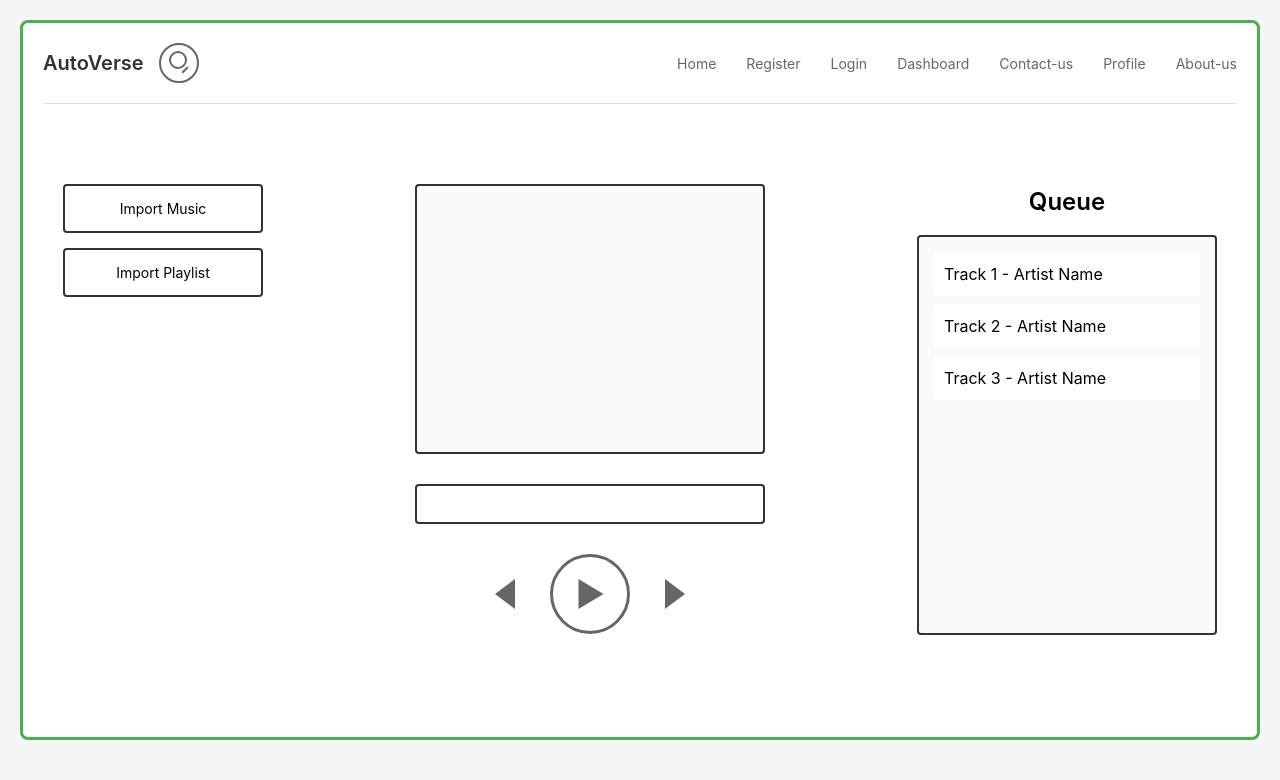
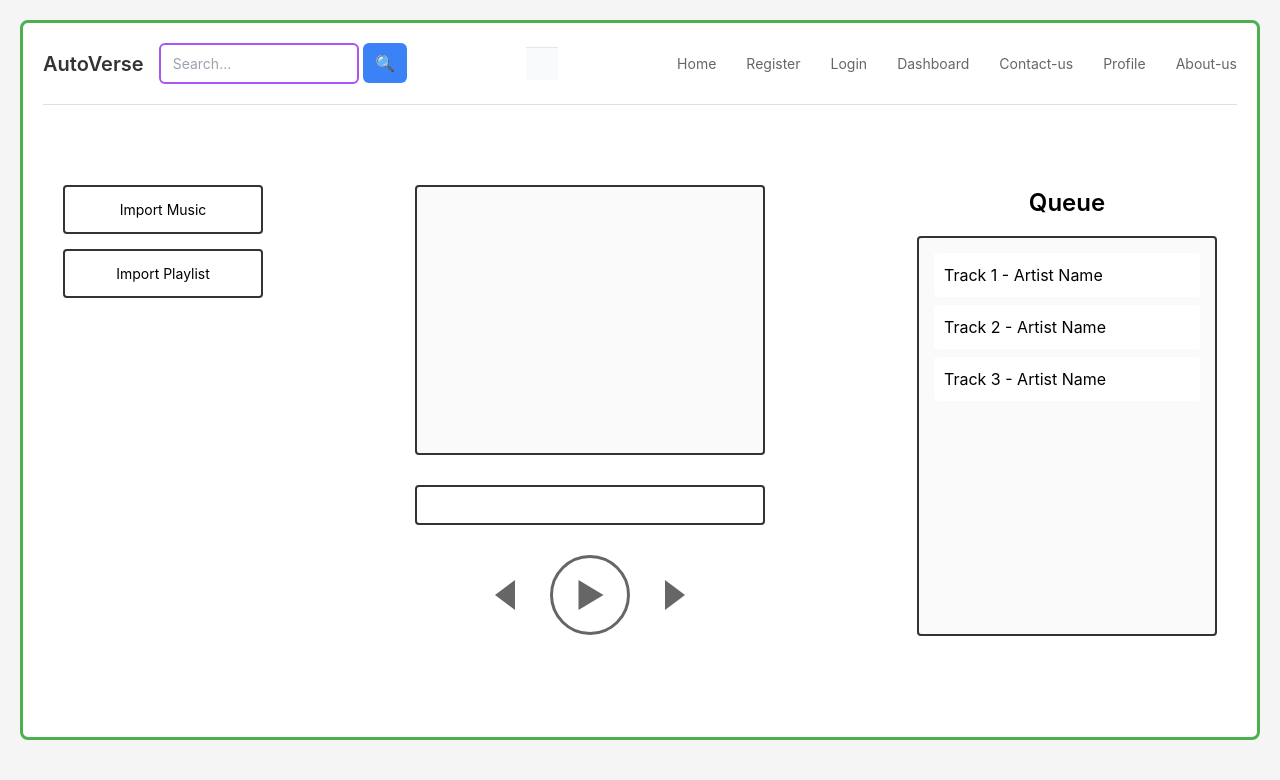
Before and after one commit to KyleKyleA/AutoVerse-Music, a PHP site: page / in a window 1280 px wide. Shown: the top 780 px of the page. Run offline with PHP 8.4, Linux system fonts and the light colour scheme; some libraries are stand-ins or nearby versions.

Commit message:
today just working on search.js and maybe other components and updating the html page before moving to backend

```diff
--- a/FrontEnd/components/search.js
+++ b/FrontEnd/components/search.js
@@ -0,0 +1,44 @@
+/*Author: Kyle Angeles  */
+/*File: search.js  */
+/*Date Modified: 1/1/2026 */
+/*Description: Search Functionality  */
+
+// Get references to search elements from the HTML page
+const searchBtn = document.getElementById("searchBtn");
+const searchPanel = document.getElementById("searchPanel");
+const searchArea = document.getElementById("searchArea");
+
+// Toggling Hidden
+searchBtn.addEventListener("click", () => {
+    searchPanel = searchArea.classList.toggle("hidden");
+});
+
+
+
+// Function to handle search functionality
+document.getElementById("searchInput").addEventListener("input", function(event) {
+    const query = event.target.value.toLowerCase();
+
+    // PlaceHolder for the search logic
+    console.log("Searching for: " + query);
+
+    // Filtering
+    const resultsContainer = document.getElementById("searchResults");
+    resultsContainer.innerHTML = ""; // Clear previous results
+
+    // Placeholder data for demonstration
+    const sampleData = [
+        "Song One",
+        "Another Song",
+        "Third Track",
+        "Fourth Melody",
+        "Fifth Harmony"
+    ];
+    const filteredResults = sampleData.filter(item => item.toLowerCase().includes(query));
+    filteredResults.forEach(result => {
+        const resultItem = document.createElement("div");
+        resultItem.textContent = result;
+        resultsContainer.appendChild(resultItem);
+    });
+
+});
--- a/FrontEnd/index.html
+++ b/FrontEnd/index.html
@@ -22,10 +22,21 @@
 
     <!-- Header Section -->
     <header>
-        <div class="brand-section">
+         <div class="brand-section">
             <div class="brand-title">AutoVerse</div>
-            <div class="search-icon"></div>
+            <div class="search">
+                <input type="text" id="searchInput" placeholder="Search..." title="Search">
+                <button id="searchBtn">🔍</button>
+            </div>
+        </div
+        <!-- Search Panel for the user where they can search up music or playlists -->
+        <div id="searchPanel" class="search-panel hidden">
+            <textarea id="searchArea" placeholder="Search your music or playlists..."></textarea>
         </div>
+
+        <div id="searchResults" class="search-results"></div>
+
+
 
         <!-- Navigation bar -->
         <nav>
@@ -168,6 +179,7 @@
 
 <!-- JavaScript -->
 <script src="app.js"></script>
+<script src="./components/search.js"></script>
 
 </body>
 </html>
--- a/FrontEnd/style.css
+++ b/FrontEnd/style.css
@@ -399,3 +399,95 @@ footer p {
 .hidden-input {
     display: none;
 }
+
+/* ================================
+   SEARCH BAR + SEARCH PANEL STYLES
+   ================================ */
+
+/* Search Bar Container */
+.search-icon {
+    display: flex;
+    align-items: center;
+    gap: 8px;
+    border: none;
+    background: none;
+    width: auto;
+    height: auto;
+    cursor: default;
+}
+
+/* Search Input */
+#searchInput {
+    border: 2px solid #a855f7; /* Purple */
+    border-radius: 6px;
+    padding: 8px 12px;
+    font-size: 14px;
+    width: 200px;
+    transition: border-color 0.3s ease;
+}
+
+#searchInput:focus {
+    border-color: #c084fc; /* Lighter purple */
+    outline: none;
+}
+
+/* Search Button */
+#searchBtn {
+    background-color: #3b82f6; /* Blue */
+    color: white;
+    padding: 8px 12px;
+    border-radius: 6px;
+    font-size: 16px;
+    cursor: pointer;
+    border: none;
+    transition: background-color 0.3s ease;
+}
+
+#searchBtn:hover {
+    background-color: #2563eb; /* Darker blue */
+}
+
+/* Search Panel (textarea container) */
+.search-panel {
+    width: 100%;
+    padding: 16px;
+    background-color: #f3f4f6; /* Light gray */
+    border-top: 2px solid #22c55e; /* Green */
+    margin-top: 10px;
+}
+
+.search-panel.hidden {
+    display: none;
+}
+
+/* Search Textarea */
+#searchArea {
+    width: 100%;
+    height: 100px;
+    padding: 10px;
+    font-size: 15px;
+    border: 2px solid #22c55e;
+    border-radius: 6px;
+    resize: none;
+    background-color: #ffffff;
+}
+
+/* Search Results */
+#searchResults {
+    padding: 16px;
+    background-color: #f9fafb;
+    border-top: 1px solid #e5e7eb;
+}
+
+#searchResults div {
+    padding: 10px;
+    border-bottom: 1px solid #e5e7eb;
+    font-size: 15px;
+    color: #374151;
+    cursor: pointer;
+    transition: background-color 0.2s ease;
+}
+
+#searchResults div:hover {
+    background-color: #e0f2fe; /* Light blue */
+}
```
